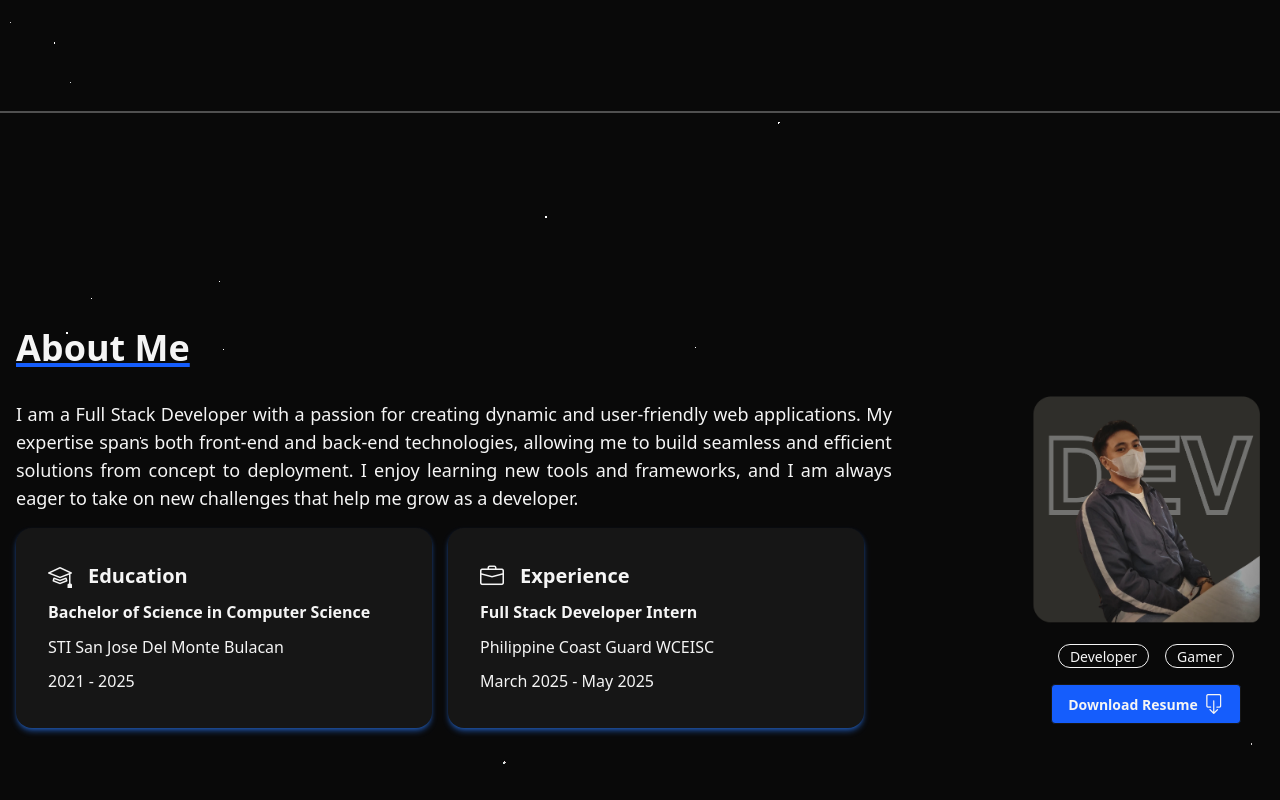
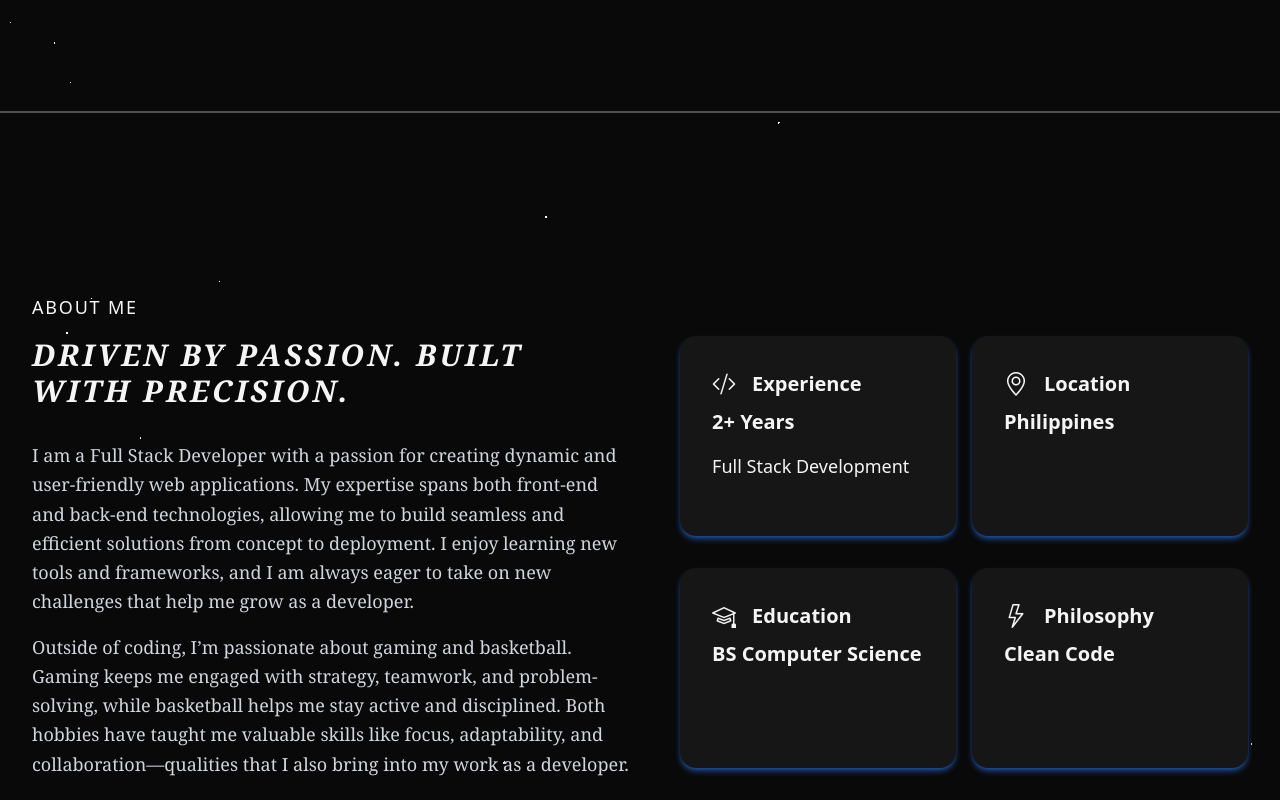
Before and after one commit to jacobferreras/my-portfolio, a Next.js app: page / in a window 1280 px wide. Shown: the part 1560-2360 px from the top of the page. Built offline with nearby package versions, Linux system fonts and the light colour scheme; no server answers.

Commit message:
Refactor Card and AboutSectionLarge components; enhance text styles and layout for improved readability

```diff
--- a/components/common/Card.tsx
+++ b/components/common/Card.tsx
@@ -16,8 +16,8 @@ const Card = (props: CardProps) => {
           {props.icon && <i className={`${props.icon} text-2xl`}></i>}
           <h2 className="card-title font-bold text-xl">{props.title}</h2>
         </div>
-        <p className="font-bold text-md">{props.description}</p>
-        <p>{props.firstInfo}</p>
+        <p className="font-bold text-xl">{props.description}</p>
+        <p className="text-lg">{props.firstInfo}</p>
         <p>{props.secondInfo}</p>
       </div>
     </div>
--- a/components/ui/AboutSectionLarge.tsx
+++ b/components/ui/AboutSectionLarge.tsx
@@ -9,22 +9,31 @@ const AboutSectionLarge = () => {
     <div>
       <motion.section
         id="about"
-        className="flex flex-col lg:gap-4 px-4 py-18 lg:justify-center min-h-screen lg:items-center z-10 relative lg:flex-row xl:gap-34 "
+        className="flex flex-col justify-center min-h-screen items-center z-10 relative gap-12 px-8 mt-8 lg:mt-0 lg:flex-row"
         initial={{ opacity: 0 }}
         whileInView={{ opacity: 1 }}
       >
         <div className="flex flex-col">
           <motion.h1
-            className="text-4xl text-base-content font-bold underline decoration-blue-600 decoration-4 flex mb-4"
-            initial={{ opacity: 0, y: -100 }}
+            className="text-lg font-medium text-base-content tracking-widest uppercase mb-4 text-center lg:text-start"
+            initial={{ opacity: 0, y: -50 }}
             whileInView={{ opacity: 1, y: 0 }}
             transition={{ duration: 1 }}
           >
             About Me
           </motion.h1>
 
+          <motion.h1
+            className="text-xl md:text-3xl font-bold text-base-content tracking-widest uppercase mb-4 font-serif italic text-center lg:text-start"
+            initial={{ opacity: 0, y: -50 }}
+            whileInView={{ opacity: 1, y: 0 }}
+            transition={{ duration: 1 }}
+          >
+            Driven by Passion. Built with Precision.
+          </motion.h1>
+
           <motion.p
-            className="text-lg text-base-content mt-4 max-w-2xl xl:max-w-4xl text-justify font-normal"
+            className="text-lg mt-4  font-serif  leading-relaxed text-gray-300 text-center lg:text-start lg:max-w-4xl"
             initial={{ opacity: 0, y: -100 }}
             whileInView={{ opacity: 1, y: 0 }}
             transition={{ duration: 1 }}
@@ -36,86 +45,81 @@ const AboutSectionLarge = () => {
             tools and frameworks, and I am always eager to take on new
             challenges that help me grow as a developer.
           </motion.p>
+
+          <motion.p
+            className="text-lg mt-4 font-serif leading-relaxed text-gray-300 text-center lg:text-start lg:max-w-4xl"
+            initial={{ opacity: 0, y: -100 }}
+            whileInView={{ opacity: 1, y: 0 }}
+            transition={{ duration: 1 }}
+          >
+            Outside of coding, I’m passionate about gaming and basketball.
+            Gaming keeps me engaged with strategy, teamwork, and
+            problem-solving, while basketball helps me stay active and
+            disciplined. Both hobbies have taught me valuable skills like focus,
+            adaptability, and collaboration—qualities that I also bring into my
+            work as a developer.
+          </motion.p>
+        </div>
+
+        <div className="grid grid-cols-1 md:grid-cols-2 gap-4 mt-12">
           <motion.div
             initial={{ opacity: 0, y: 100 }}
             whileInView={{ opacity: 1, y: 0 }}
             transition={{ duration: 1 }}
-            className="flex flex-col md:flex-row gap-4 mt-4"
+            className="flex justify-center"
           >
-            <motion.div>
             <Card
-                icon="bi bi-mortarboard"
-                title="Education"
-                description="Bachelor of Science in Computer Science"
-                firstInfo="STI San Jose Del Monte Bulacan"
-                secondInfo="2021 - 2025"
+              icon="bi bi-code-slash"
+              title="Experience"
+              description="2+ Years"
+              firstInfo=" Full Stack Development"
             />
           </motion.div>
-            <motion.div>
-              <Card
-                icon="bi bi-briefcase"
-                title="Experience"
-                description="Full Stack Developer Intern"
-                firstInfo="Philippine Coast Guard WCEISC"
-                secondInfo="March 2025 - May 2025"
-              />
-            </motion.div>
-          </motion.div>
-        </div>
 
-        <div className="flex flex-col justify-center items-center lg:pt-16">
           <motion.div
             initial={{ opacity: 0, y: 100 }}
             whileInView={{ opacity: 1, y: 0 }}
             transition={{ duration: 1 }}
+            className="flex justify-center"
           >
-            <img
-              src="/Second_picture.png"
-              alt="my second picture"
-              className="w-full h-76 md:w-auto lg:h-60"
+            <Card
+              icon="bi bi-geo-alt"
+              title="Location"
+              description="Philippines"
+              firstInfo=""
+              secondInfo=""
             />
           </motion.div>
 
-          <div className="flex flex-row gap-4 my-4">
           <motion.div
             initial={{ opacity: 0, y: 100 }}
             whileInView={{ opacity: 1, y: 0 }}
             transition={{ duration: 1 }}
-              className="badge badge-outline"
+            className="flex justify-center"
           >
-              Developer
+            <Card
+              icon="bi bi-mortarboard"
+              title="Education"
+              description="BS Computer Science"
+              firstInfo=""
+              secondInfo=""
+            />
           </motion.div>
+
           <motion.div
             initial={{ opacity: 0, y: 100 }}
             whileInView={{ opacity: 1, y: 0 }}
             transition={{ duration: 1 }}
-              className="badge badge-outline"
+            className="flex justify-center"
           >
-              Gamer
+            <Card
+              icon="bi bi-lightning"
+              title="Philosophy"
+              description="Clean Code"
+              firstInfo=""
+              secondInfo=""
+            />
           </motion.div>
-          </div>
-
-          <Link
-            href="/Rhobel Jacob Ferreras.pdf"
-            target="_blank"
-            rel="noopener noreferrer"
-            className="pb-6"
-          >
-            <motion.div
-              initial={{ opacity: 0, y: 100 }}
-              whileInView={{ opacity: 1, y: 0 }}
-              transition={{ duration: 1 }}
-            >
-              <motion.button
-                whileHover={{ scale: 1.05 }}
-                whileTap={{ scale: 0.95 }}
-                className="btn bg-blue-600 text-base-content"
-              >
-                Download Resume
-                <i className="bi bi-box-arrow-down text-xl hover:text-blue-500"></i>
-              </motion.button>
-            </motion.div>
-          </Link>
         </div>
       </motion.section>
     </div>
--- a/components/ui/HomeSectionLarge.tsx
+++ b/components/ui/HomeSectionLarge.tsx
@@ -9,7 +9,7 @@ const HomeSectionLarge = () => {
       {/* Home */}
       <motion.section
         id="home"
-        className="flex flex-col lg:flex-row justify-center items-center z-10 min-h-screen relative gap-4"
+        className="flex flex-col lg:flex-row justify-center items-center z-10 min-h-screen relative gap-4 px-8"
         initial={{ opacity: 0 }}
         whileInView={{ opacity: 1 }}
       >
@@ -33,7 +33,7 @@ const HomeSectionLarge = () => {
           </motion.h1>
 
           <motion.h2
-            className="text-lg md:text-xl  font-serif  font-normal text-center mb-4"
+            className="text-lg md:text-xl  font-serif  font-normal text-center lg:text-start mb-4"
             initial={{ opacity: 0, y: -50 }}
             whileInView={{ opacity: 1, y: 0 }}
             transition={{ duration: 1 }}
```
Lines whose indentation alone changed are shown as unchanged.
